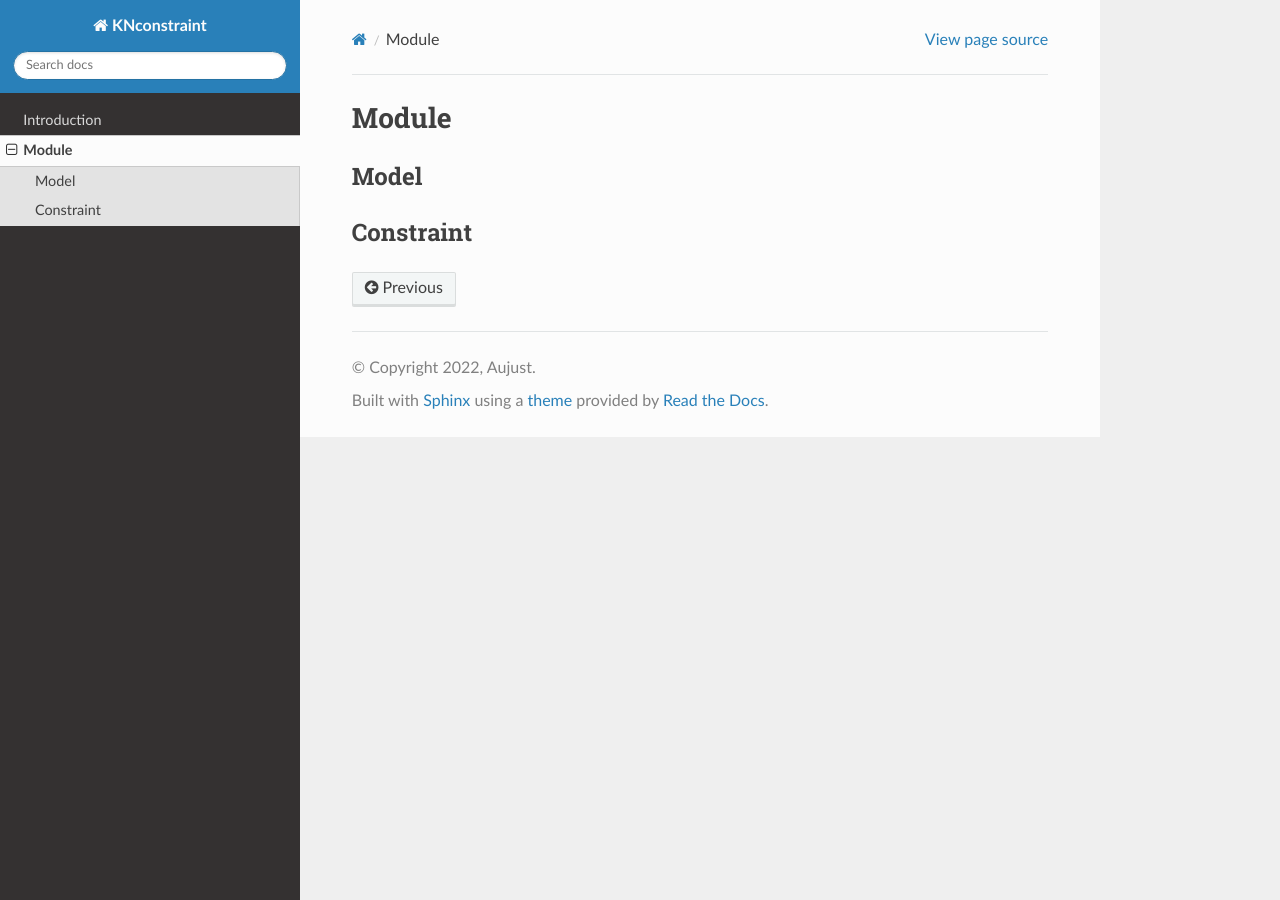
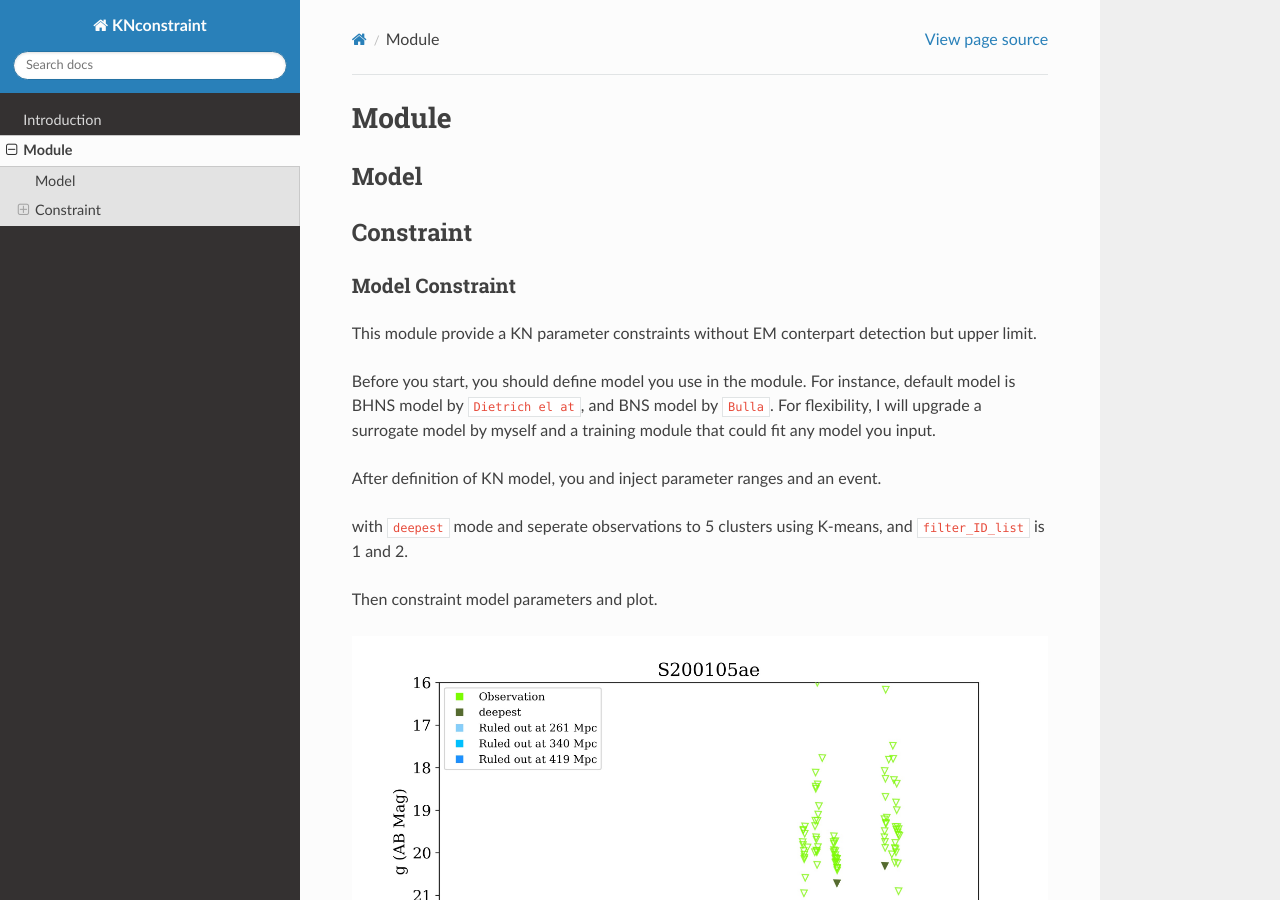
Before and after one commit to LAujust/KNconstraint, a Sphinx documentation site: the page built from source/Module.rst, in a window 1280 px wide and 900 px high. Built offline with Sphinx 7.4.7 and the Read the Docs theme 2.0.0, drawn with Linux system fonts in a browser that asks for light colours.

Commit message:
module model constraint

```diff
--- a/source/Module.rst
+++ b/source/Module.rst
@@ -6,3 +6,34 @@ Model
 
 Constraint
 ~~~~~~~~~~~~~~~~~
+
+Model Constraint
+----------------
+
+This module provide a KN parameter constraints without EM conterpart detection but upper limit.
+
+Before you start, you should define model you use in the module. For instance, default model is BHNS model by
+``Dietrich el at``, and BNS model by ``Bulla``. For flexibility, I will upgrade a surrogate model by myself and
+a training module that could fit any model you input.
+
+After definition of KN model, you and inject parameter ranges and an event.
+
+.. code-block::python
+
+    file_name = '/home/Aujust/data/Kilonova/possis/Model Constraints/ZTF_fields_LALInf_S200105ae.dat'
+    A = model_constraint(file_name,'deepest',5,id_list=[1,2])
+
+with ``deepest`` mode and seperate observations to 5 clusters using K-means, and ``filter_ID_list`` is 1 and 2.
+
+Then constraint model parameters and plot.
+
+.. code-block::python
+
+    A.add_params(params)
+    A.constraint()
+    A.plot_params()
+    A.plot_lc(1)
+
+.. image:: img/lc_S200105ae_g_deepest_0.0.jpg
+
+.. image:: img/param_S200105ae_deepest.jpg
```
Also changed, not shown: source/Introduction.rst (+14 -8 lines), source/img/lc_S200105ae_g_deepest_0.0.jpg (added), source/img/param_S200105ae_deepest.jpg (added), 10 other files.
